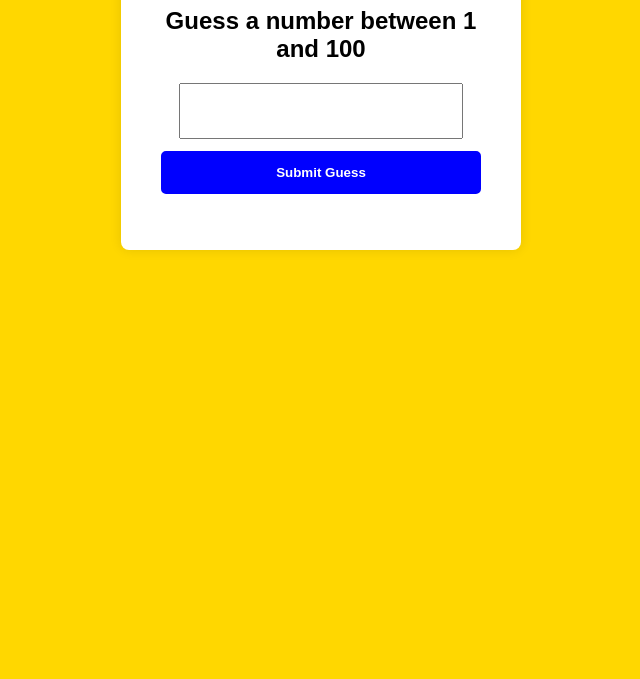
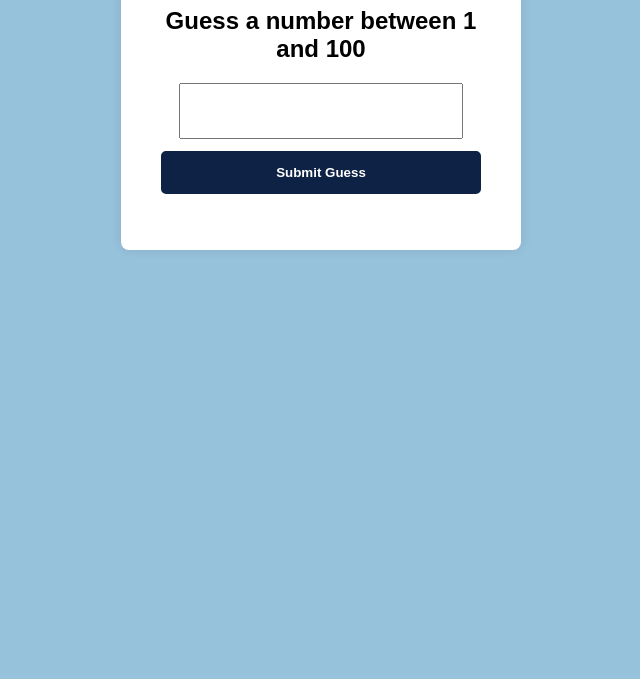
Before and after one commit to agusgugliu/mimo-guessnumber, a plain HTML site: page index.html in a window 1280 px wide. Shown: the part 121-800 px from the top of the page, without its empty margins (319-959 px from the left). Drawn offline with Linux system fonts and the light colour scheme.

Commit message:
changed colors

```diff
--- a/style.css
+++ b/style.css
@@ -1,6 +1,6 @@
 body {
     font-family: Arial, sans-serif;
-    background-color: gold;
+    background-color: #97C2DC;
     display: flex;
     justify-content: center;
     align-items: center;
@@ -28,14 +28,14 @@ button {
     width: 100%;
     padding: 12px;
     font-weight: bold;
-    background-color: blue;
-    border: 2px solid blue;
+    background-color: #0E2246;
+    border: 2px solid #0E2246;
     color: white;
     border-radius: 5px;
     cursor: pointer;
 }
 
 button:hover {
-    background-color: white;
-    color: blue;
+    background-color: gray;
+    color: whitesmoke;
 }
```
